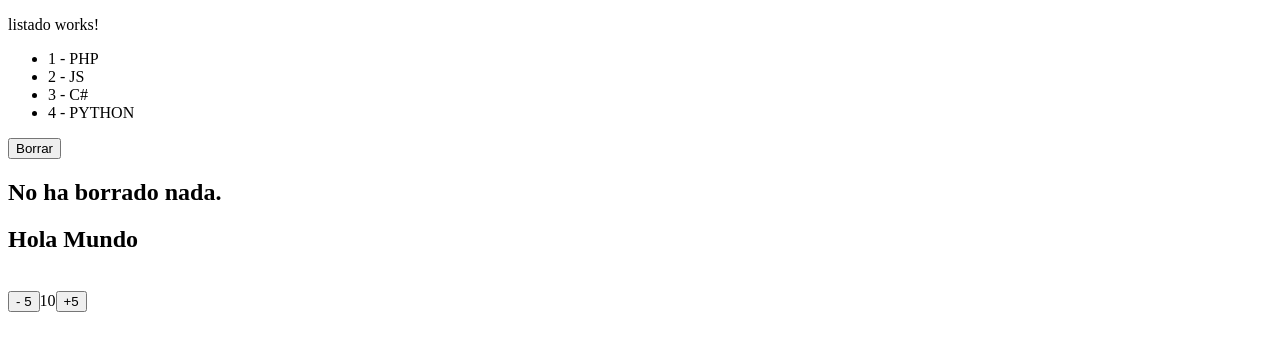
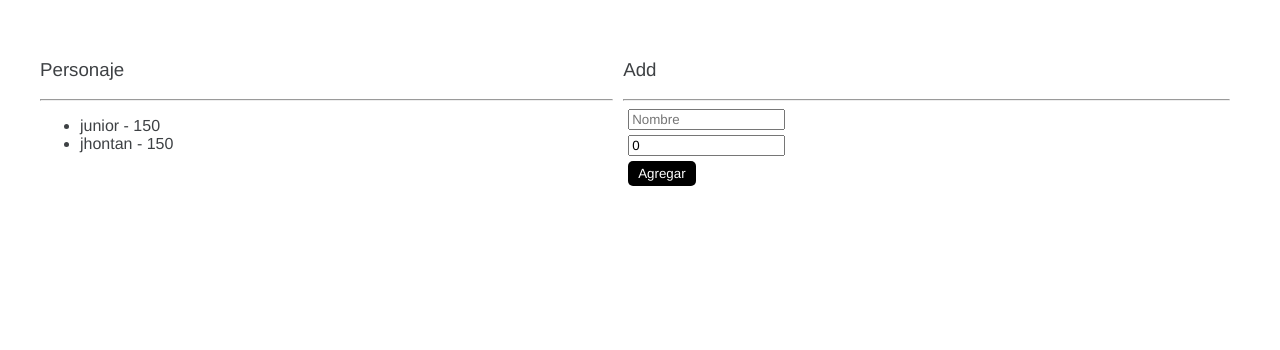
Before and after one commit to JuniorLlancari/ang-base, an Angular app: page / in a window 1280 px wide. Shown: the top 350 px of the page. Built offline with nearby package versions, Linux system fonts and the light colour scheme.

Commit message:
intro - implement  input-output

```diff
--- a/src/app/app.component.html
+++ b/src/app/app.component.html
@@ -1,2 +1 @@
-<app-listado></app-listado>
-<app-counter></app-counter>
+<app-main-page></app-main-page>
--- a/src/app/app.component.ts
+++ b/src/app/app.component.ts
@@ -7,6 +7,4 @@ import { Component } from '@angular/core';
 })
 export class AppComponent {
   title = 'ang-base';
-
-
 }
--- a/src/app/app.module.ts
+++ b/src/app/app.module.ts
@@ -3,6 +3,7 @@ import { BrowserModule } from '@angular/platform-browser';
 
 import { AppComponent } from './app.component';
 import { CounterModule } from './counter/counter.module';
+import { DbzModule } from './dbz/dbz.module';
  import { HeroesModule } from './heroes/heroes.module';
 
 
@@ -15,7 +16,8 @@ import { CounterModule } from './counter/counter.module';
   imports: [
     BrowserModule,
     HeroesModule,
-    CounterModule
+    CounterModule,
+    DbzModule
    ],
   providers: [],
   bootstrap: [AppComponent]
--- /dev/null
+++ b/src/app/dbz/agregar/agregar.component.html
@@ -0,0 +1,11 @@
+<h3>Add</h3>
+<hr>
+<form (ngSubmit)="agregar()">
+    <input type="text" placeholder="Nombre" name="nombre"
+    [(ngModel)]="nuevo.nombre" />
+    <input type="number" placeholder="Poder" name="poder"
+    [(ngModel)]="nuevo.poder"/>
+    <button>
+        Agregar
+    </button>
+</form>
--- /dev/null
+++ b/src/app/dbz/agregar/agregar.component.ts
@@ -0,0 +1,33 @@
+import { Component, EventEmitter, Input, OnInit, Output } from '@angular/core';
+ import { Personaje } from '../interfaces/dbz.interface';
+
+@Component({
+  selector: 'app-agregar',
+  templateUrl: './agregar.component.html'
+})
+export class AgregarComponent implements OnInit {
+
+  constructor() { }
+
+  init:Personaje={
+    nombre:'',
+    poder:0
+  }
+
+  ngOnInit(): void {
+  }
+  // @Input() personajes:Personaje[]=[];
+  // this.personajes.push(this.nuevo);
+  @Input() nuevo:Personaje=this.init;
+
+  @Output() onNuevoPersonaje: EventEmitter<Personaje>=new EventEmitter();
+
+  agregar(){
+      if(this.nuevo.nombre.trim().length===0){return;}
+      this.onNuevoPersonaje.emit(this.nuevo);
+      this.nuevo={...this.init}
+    }
+
+
+
+}
--- /dev/null
+++ b/src/app/dbz/interfaces/dbz.interface.ts
@@ -0,0 +1,4 @@
+export interface Personaje{
+    nombre:string,
+    poder:number
+  }
--- /dev/null
+++ b/src/app/dbz/main-page/main-page.component.html
@@ -0,0 +1,12 @@
+<div class="row">
+    <div class="col">
+        <app-personajes [data]="personajes"></app-personajes>
+    </div>
+    <div class="col">
+        <app-agregar
+        [nuevo]="nuevo"
+        (onNuevoPersonaje)="agregarPersonaje( $event )"
+
+        ></app-agregar>
+    </div>
+</div>
--- /dev/null
+++ b/src/app/dbz/main-page/main-page.component.ts
@@ -0,0 +1,41 @@
+import { Component, OnInit } from '@angular/core';
+import { Personaje } from '../interfaces/dbz.interface';
+
+
+
+@Component({
+  selector: 'app-main-page',
+  templateUrl: './main-page.component.html'
+})
+export class MainPageComponent implements OnInit {
+
+  constructor() { }
+  personajes:Personaje[]=[
+    {
+      nombre:"junior",
+      poder:150
+    },
+    {
+      nombre:"jhontan",
+      poder:150
+    }
+  ];
+
+
+  ngOnInit(): void {
+  }
+
+
+
+  nuevo:Personaje={
+    nombre:'',
+    poder: 0
+  }
+
+  agregarPersonaje(argument:Personaje){
+
+    this.personajes.push(argument);
+
+ }
+
+}
--- /dev/null
+++ b/src/app/dbz/personajes/personajes.component.html
@@ -0,0 +1,5 @@
+<h3>Personaje</h3>
+<hr>
+<ul>
+    <li  *ngFor="let value of personajes;let i =index">{{value.nombre}} -  {{value.poder | number}}</li>
+</ul>
--- /dev/null
+++ b/src/app/dbz/personajes/personajes.component.ts
@@ -0,0 +1,19 @@
+import { Component, Input, OnInit } from '@angular/core';
+import { Personaje } from '../interfaces/dbz.interface';
+
+@Component({
+  selector: 'app-personajes',
+  templateUrl: './personajes.component.html'
+})
+export class PersonajesComponent implements OnInit {
+
+  constructor() { }
+
+  ngOnInit(): void {
+  }
+
+   @Input('data') personajes:Personaje[]=[];
+
+
+
+}
--- a/src/styles.css
+++ b/src/styles.css
@@ -1 +1,54 @@
-/* You can add global styles to this file, and also import other style files */
+* {
+    font-family: Helvetica, Arial, sans-serif;
+    font-weight: 200;
+  }
+
+  html, body {
+
+    background: white;
+    margin: 20px;
+    color: #3e4144;
+    -webkit-font-smoothing: antialiased;
+  }
+
+
+  dd {
+    font-weight: bold;
+  }
+
+  button {
+    background-color: black;
+    border-radius: 5px;
+    border: 0px;
+    color: white;
+    cursor: pointer;
+    margin-right: 5px;
+    margin-left: 5px;
+    padding: 5px 10px;
+  }
+
+  button:hover {
+    background-color: #3e4144;
+  }
+
+  button:focus{
+    outline: none;
+  }
+
+  .p-1 {
+    padding: 1px;
+  }
+
+.row {
+  display: flex;
+}
+
+.col {
+  flex-grow: 1;
+  margin-right: 10px;
+}
+
+input {
+  display: block;
+  margin: 5px
+}
```
Also changed, not shown: src/app/dbz/dbz.module.ts (added, +24 -0 lines).
